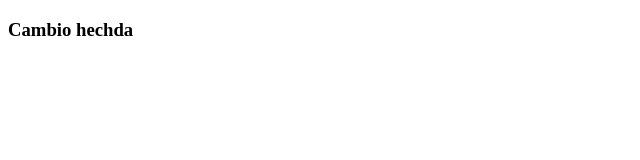
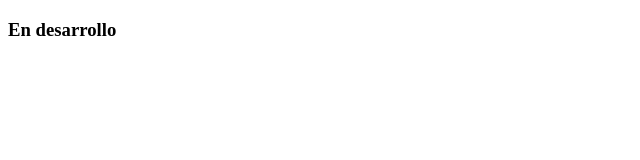
Before and after one commit to FFRANCO470/semillaNode, a website: page public/index.html in a window 1280 px wide. Shown: the full height of the page, 0-640 px from the left. Drawn offline with Linux system fonts and the light colour scheme.

Commit message:
articulo

```diff
--- a/public/index.html
+++ b/public/index.html
@@ -7,6 +7,6 @@
     <title>Document</title>
 </head>
 <body>
-    <h3>Cambio hechda</h3>
+    <h3>En desarrollo</h3>
 </body>
 </html>
```
